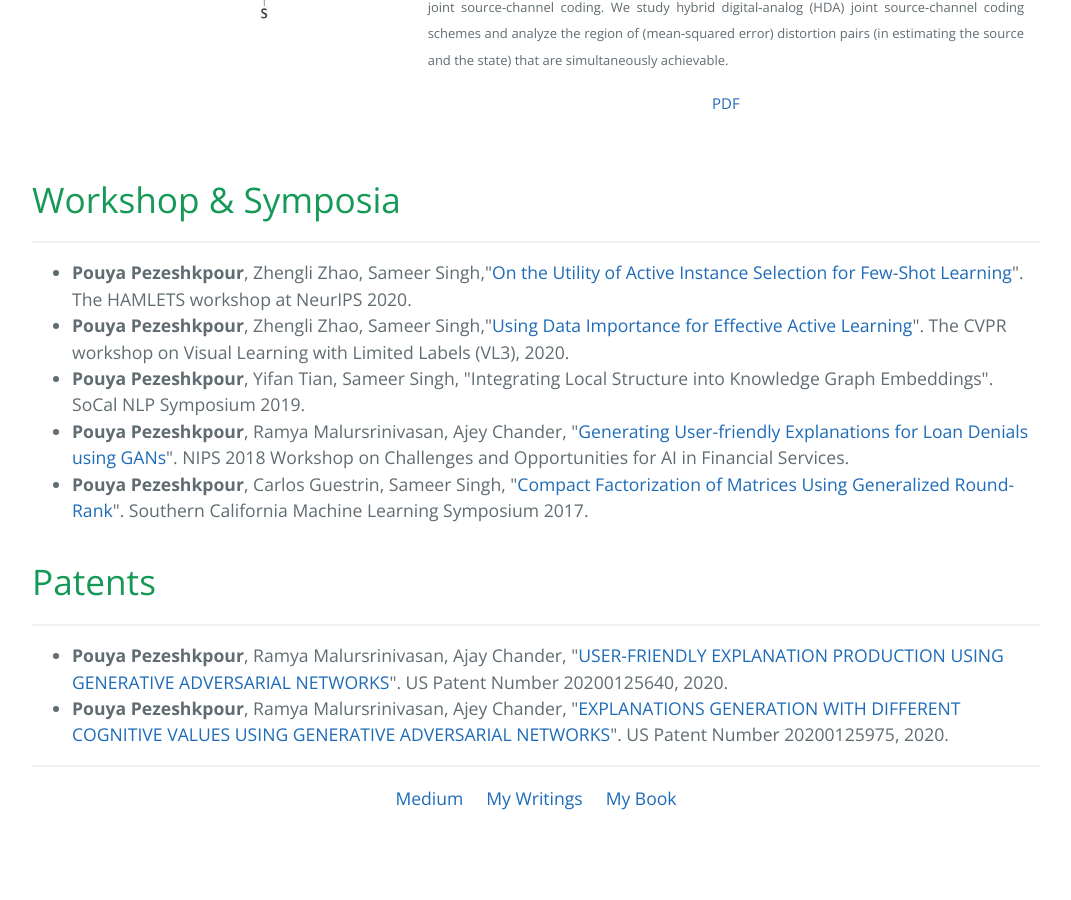
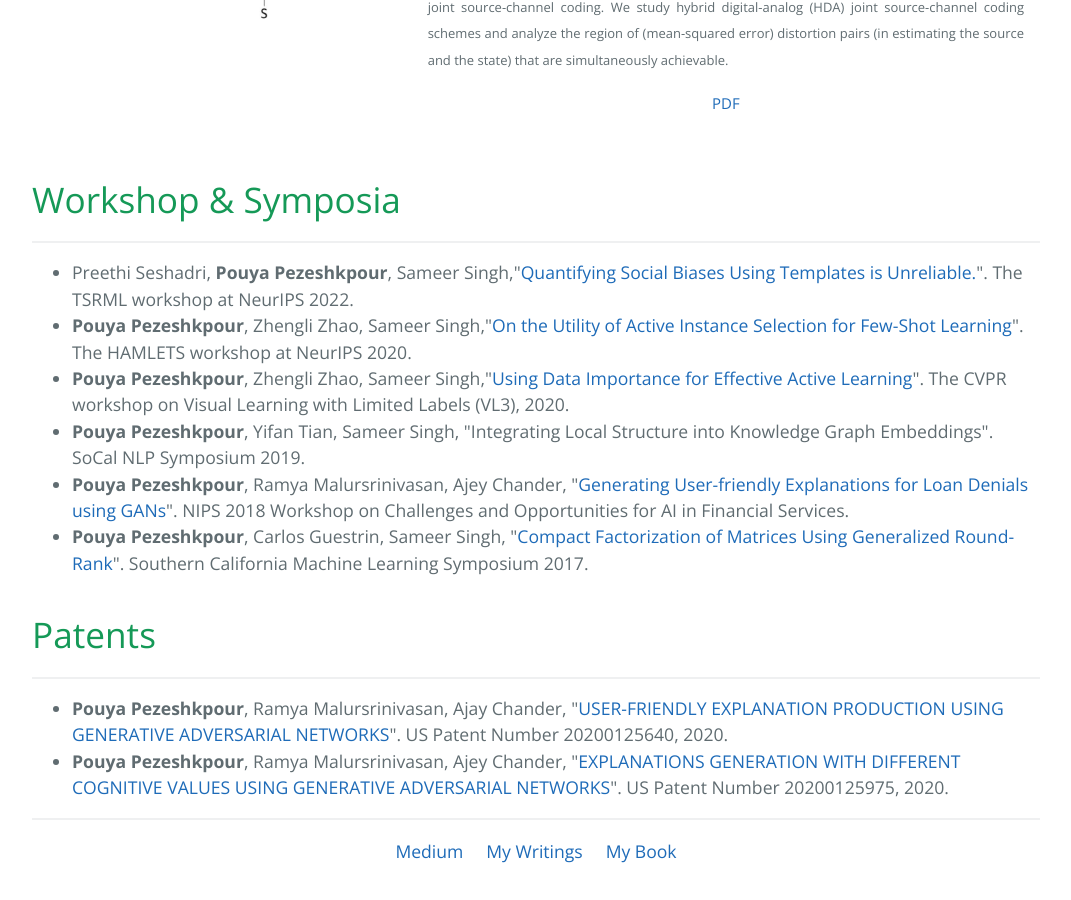
Before and after one commit to pouyapez/pouyapez.github.io, a Jekyll site: the page built from index.md, in a window 1280 px wide and 900 px high, scrolled down 5076 px. Shown: the whole window, without its empty margins (104-1175 px from the left). Built offline with Jekyll 4.4.1, drawn with Linux system fonts in a browser that asks for light colours; before the commit the page ends 5937 px from its top, so only the background shows below that; some of the changed text lies outside the part shown.

Commit message:
Update index.md

```diff
--- a/index.md
+++ b/index.md
@@ -82,7 +82,7 @@
           <p class="text cright-align text-large add-top-margin" style="width:100%;" align="center">
               <font style="font-size:20px">The Extremal GDoF Gain of Optimal versus Binary Power Control in 𝐾 User Interference Networks Is Θ(&radic;<span style="text-decoration: overline">k</span>)</font><br>
               <font style="font-size:15px">Yao-Chia Chan, <b>Pouya Pezeshkpour</b>, Chunhua Geng, Syed A. Jafar<br>
-              In Submission</font><br>
+              IEEE Transactions on Wireless Communications 2022</font><br>
              </p><p align="justify"> <font style="font-size:13px">In this paper we explicitly characterizes the extremal GDoF gain of optimal over binary power control as Θ(&radic;<span style="text-decoration: overline">k</span>) for all 𝐾. In particular, the extremal gain is bounded between
 &radic;<span style="text-decoration: overline">k</span> and 2.5 &radic;<span style="text-decoration: overline">k</span> for every 𝐾. For 𝐾 = 2, 3, 4, 5, 6 users, the precise extremal gain is 1, 3/2, 2, 9/4 and 41/16, respectively. Networks shown to achieve the extremal gain may be interpreted as multi-tier heterogeneous networks. It is worthwhile to note that because of their focus on asymptotic analysis, the sharp characterizations of extremal gains are valuable primarily from a theoretical perspective, and not as contradictions to the conventional w. </font><br></p>
                       <p align="center">
@@ -268,8 +268,7 @@
 * * *
 
 <ul>
-<!--    <li>Daniel Khashabi, et al,"<a href="https://arxiv.org/pdf/2012.06154.pdf">PARSINLU:
-A Suite of Language Understanding Challenges for Persian</a>". arXiv 2020.</li> -->
+   <li>Preethi Seshadri, <b>Pouya Pezeshkpour</b>, Sameer Singh,"<a href="https://arxiv.org/abs/2210.04337">Quantifying Social Biases Using Templates is Unreliable.</a>". The TSRML workshop at NeurIPS 2022.</li>
    <li><b>Pouya Pezeshkpour</b>, Zhengli Zhao, Sameer Singh,"<a href="https://openreview.net/pdf?id=p3m_WpN0rEX">On the Utility of Active Instance Selection for Few-Shot Learning</a>". The HAMLETS workshop at NeurIPS 2020.</li>
   <li><b>Pouya Pezeshkpour</b>, Zhengli Zhao, Sameer Singh,"<a href="https://github.com/EliSchwartz/VL3-Workshop/blob/master/pdfs/36.pdf">Using Data Importance for Effective Active Learning</a>". The CVPR workshop on Visual Learning with Limited Labels (VL3), 2020.</li>
   <li><b>Pouya Pezeshkpour</b>, Yifan Tian, Sameer Singh, "Integrating Local Structure into Knowledge Graph Embeddings". SoCal NLP Symposium 2019.</li>
```
